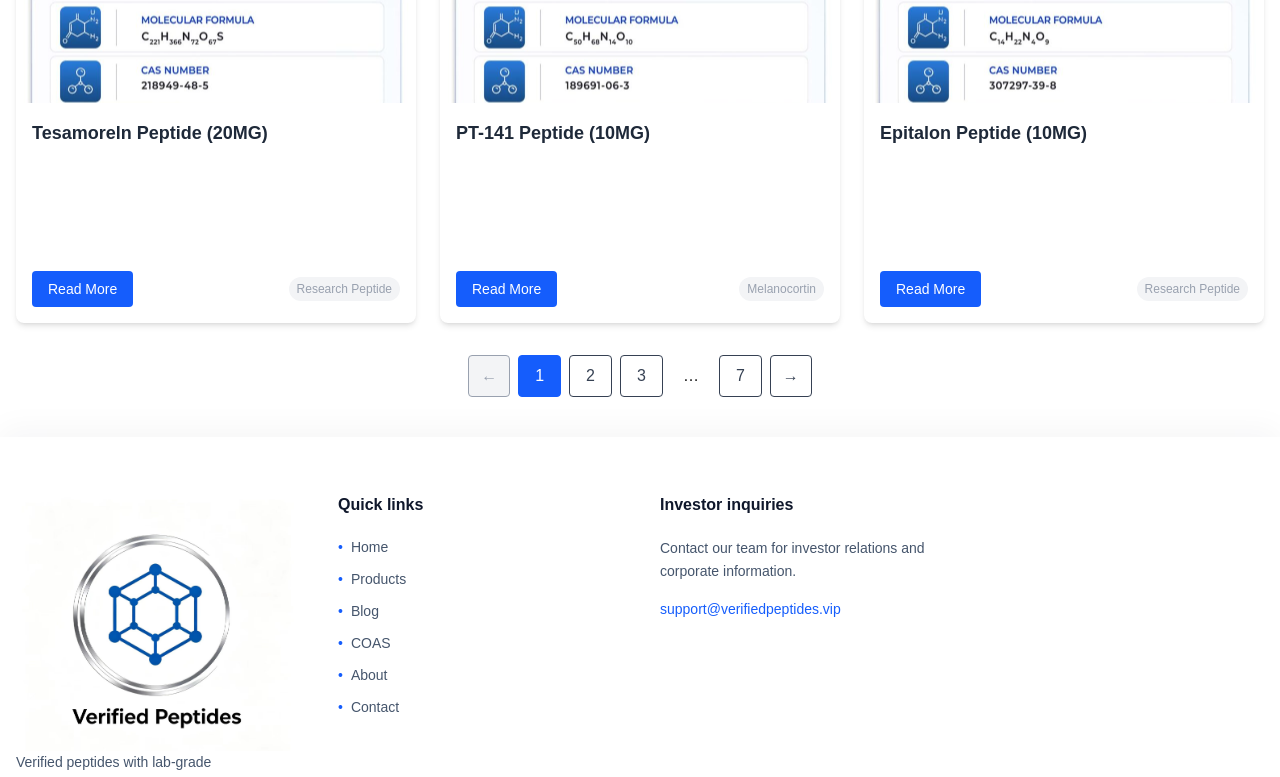
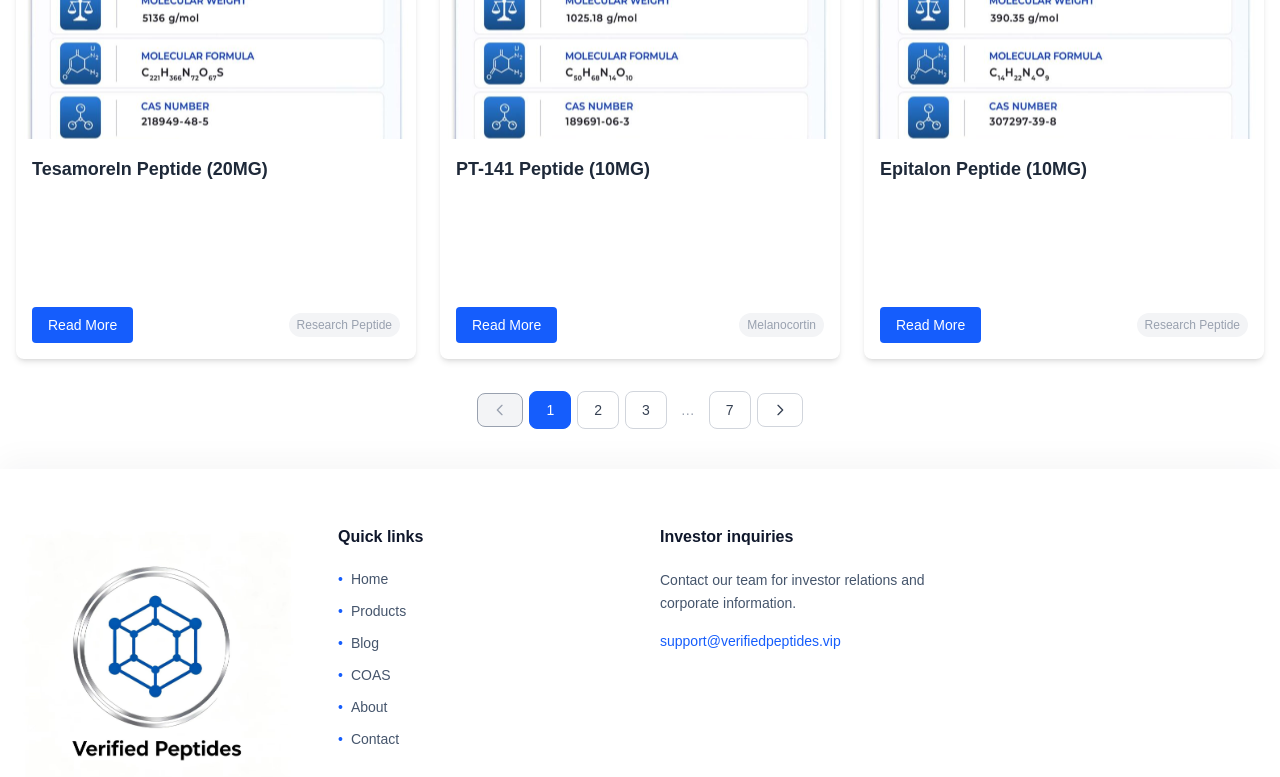
Before and after one commit to isAsong/verifiedpeptides, a Next.js app: page /products in a window 1280 px wide. Shown: the part 1838-2615 px from the top of the page. Built offline with nearby package versions, Linux system fonts and the light colour scheme.

Commit message:
谷歌验证

```diff
--- a/app/blog/page.jsx
+++ b/app/blog/page.jsx
@@ -7,7 +7,7 @@ import Link from 'next/link';
 
 export const metadata = {
   title: 'Blog',
-  description: 'Read the latest research insights from Veritas Bio Labs.',
+  description: 'Read the latest research insights from verifiedpeptides.',
 };
 
 const POSTS_PER_PAGE = 6; // 每页显示 6 篇文章
--- a/app/products/page.jsx
+++ b/app/products/page.jsx
@@ -7,8 +7,47 @@ import { Suspense } from 'react';
 
 const PRODUCTS_PER_PAGE = 9;
 
+// ============================================================
+// ✅ SEO: 动态生成页面元数据
+// ============================================================
+export async function generateMetadata({ searchParams }) {
+  const params = await searchParams;
+  const category = params?.category || '';
+  const page = parseInt(params?.page) || 1;
+
+  // 基础配置
+  const baseTitle = 'Research Peptides | verifiedpeptides';
+  const baseDescription = 'Browse our catalog of high-purity research peptides for laboratory and scientific research. All products come with Certificates of Analysis (COAS).';
+
+  // 如果是首页（无分类筛选）
+  if (!category) {
+    return {
+      title: `Research Peptides ${page > 1 ? `- Page ${page}` : ''}`,
+      description: `Discover premium research peptides including Tirzepatide, Retatrutide, Semaglutide and more. Rigorously tested, independently verified.${page > 1 ? ` Page ${page}.` : ''}`,
+      alternates: {
+        canonical: `https://verifiedpeptides.com/products${page > 1 ? `?page=${page}` : ''}`,
+      },
+    };
+  }
+
+  // 带分类筛选的页面
+  const categoryLabel = category;
+  const categoryCount = products.filter(p => p.category === category).length;
+
+  return {
+    title: `${categoryLabel} Research Peptides ${page > 1 ? `- Page ${page}` : ''}`,
+    description: `Shop high-quality ${categoryLabel} research peptides for your lab. ${categoryCount} products available with full COAS and third-party testing.${page > 1 ? ` Page ${page}.` : ''}`,
+    alternates: {
+      canonical: `https://verifiedpeptides.com/products?category=${encodeURIComponent(category)}${page > 1 ? `&page=${page}` : ''}`,
+    },
+  };
+}
+
+// ============================================================
+// ✅ 页面组件
+// ============================================================
 export default async function ProductsPage({ searchParams }) {
-  const params = await searchParams; // ✅ 异步解析
+  const params = await searchParams;
   const category = params?.category || '';
   const page = parseInt(params?.page) || 1;
 
@@ -25,12 +64,40 @@ export default async function ProductsPage({ searchParams }) {
   const endIndex = startIndex + PRODUCTS_PER_PAGE;
   const paginatedProducts = filteredProducts.slice(startIndex, endIndex);
 
+  // 结构化数据（JSON-LD）- 产品列表页的 BreadcrumbList
+  const breadcrumbData = {
+    '@context': 'https://schema.org',
+    '@type': 'BreadcrumbList',
+    itemListElement: [
+      { '@type': 'ListItem', position: 1, name: 'Home', item: 'https://verifiedpeptides.com' },
+      { '@type': 'ListItem', position: 2, name: 'Products', item: 'https://verifiedpeptides.com/products' },
+      ...(category ? [{ '@type': 'ListItem', position: 3, name: category, item: `https://verifiedpeptides.com/products?category=${encodeURIComponent(category)}` }] : []),
+    ],
+  };
+
   return (
+    <>
+      {/* ✅ 结构化数据（JSON-LD） */}
+      <script
+        type="application/ld+json"
+        dangerouslySetInnerHTML={{ __html: JSON.stringify(breadcrumbData) }}
+      />
+
       <div className="container mx-auto px-4 py-10">
-      <h1 className="text-3xl md:text-4xl font-bold text-gray-900 mb-6">
-        Our Products
+        {/* ✅ 页面标题区 - 带分类描述 */}
+        <div className="mb-6">
+          <h1 className="text-3xl md:text-4xl font-bold text-gray-900">
+            {category ? `${category} Research Peptides` : 'Our Products'}
           </h1>
+          {category && (
+            <p className="mt-2 text-gray-600">
+              Browse our selection of {category.toLowerCase()} research peptides.
+              All products are rigorously tested with full COAS.
+            </p>
+          )}
+        </div>
 
+        {/* 分类筛选器 */}
         <Suspense fallback={<div className="h-10 w-full bg-gray-200 animate-pulse rounded" />}>
           <CategoryFilter
             categories={productCategories}
@@ -38,13 +105,20 @@ export default async function ProductsPage({ searchParams }) {
           />
         </Suspense>
 
+        {/* 产品列表 */}
         {paginatedProducts.length === 0 ? (
           <div className="text-center py-16">
-          <p className="text-gray-500">No products found.</p>
+            <p className="text-gray-500">No products found in this category.</p>
           </div>
         ) : (
           <>
-          <div className="grid grid-cols-1 sm:grid-cols-2 lg:grid-cols-3 gap-6 mt-6">
+            {/* 产品总数提示 */}
+            <p className="text-sm text-gray-500 mt-4">
+              Showing {startIndex + 1}-{Math.min(endIndex, totalItems)} of {totalItems} products
+              {category && ` in "${category}"`}
+            </p>
+
+            <div className="grid grid-cols-1 sm:grid-cols-2 lg:grid-cols-3 gap-6 mt-4">
               {paginatedProducts.map((product) => (
                 <ProductCard key={product.id} product={product} />
               ))}
@@ -54,10 +128,12 @@ export default async function ProductsPage({ searchParams }) {
               <Pagination
                 currentPage={currentPage}
                 totalPages={totalPages}
+                category={category}
               />
             )}
           </>
         )}
       </div>
+    </>
   );
 }
--- a/components/common/Pagination.jsx
+++ b/components/common/Pagination.jsx
@@ -8,14 +8,26 @@ export default function Pagination({ currentPage, totalPages }) {
   const pathname = usePathname();
   const searchParams = useSearchParams();
 
+  /**
+   * 生成分页 URL，保留所有现有查询参数（如 category）
+   */
   const createPageUrl = (pageNumber) => {
     const params = new URLSearchParams(searchParams?.toString() || '');
-    params.set('page', pageNumber);
+    // 如果是第一页，移除 page 参数（更干净的 URL）
+    if (pageNumber === 1) {
+      params.delete('page');
+    } else {
+      params.set('page', String(pageNumber));
+    }
     return `${pathname}?${params.toString()}`;
   };
 
+  /**
+   * 生成页码数组（带省略号）
+   * 例如: [1, 2, 3, '...', 8, 9, 10]
+   */
   const getPageNumbers = () => {
-    const delta = 2;
+    const delta = 2; // 当前页前后显示 2 页
     const range = [];
     const rangeWithDots = [];
     let l;
@@ -45,54 +57,79 @@ export default function Pagination({ currentPage, totalPages }) {
     return rangeWithDots;
   };
 
+  // 只有一页时不显示分页
   if (totalPages <= 1) return null;
 
+  const pageNumbers = getPageNumbers();
+
   return (
-    <div className="flex justify-center items-center space-x-2 mt-8">
+    <nav
+      className="flex justify-center items-center space-x-1.5 mt-8"
+      aria-label="Pagination"
+    >
+      {/* 上一页 */}
       <Link
         href={createPageUrl(currentPage - 1)}
-        className={`px-3 py-2 rounded border ${
+        aria-disabled={currentPage === 1}
+        className={`px-3.5 py-2 rounded-lg border text-sm font-medium transition-colors ${
           currentPage === 1
             ? 'bg-gray-100 text-gray-400 cursor-not-allowed pointer-events-none'
-            : 'bg-white text-gray-700 hover:bg-gray-50'
+            : 'bg-white text-gray-700 hover:bg-gray-50 border-gray-300 hover:border-gray-400'
         }`}
       >
-        &larr;
+        <span className="sr-only">Previous</span>
+        <svg className="w-4 h-4" fill="none" stroke="currentColor" viewBox="0 0 24 24">
+          <path strokeLinecap="round" strokeLinejoin="round" strokeWidth="2" d="M15 19l-7-7 7-7" />
+        </svg>
       </Link>
 
-      {getPageNumbers().map((page, idx) => {
+      {/* 页码按钮 */}
+      {pageNumbers.map((page, idx) => {
         if (page === '...') {
           return (
-            <span key={`dots-${idx}`} className="px-3 py-2">
+            <span
+              key={`dots-${idx}`}
+              className="px-2 py-2 text-sm text-gray-400"
+              aria-hidden="true"
+            >
               …
             </span>
           );
         }
+
+        const isActive = page === currentPage;
+
         return (
           <Link
             key={page}
             href={createPageUrl(page)}
-            className={`px-4 py-2 rounded border ${
-              page === currentPage
-                ? 'bg-blue-600 text-white border-blue-600'
-                : 'bg-white text-gray-700 hover:bg-gray-50'
+            className={`px-4 py-2 rounded-lg border text-sm font-medium transition-colors min-w-[40px] text-center ${
+              isActive
+                ? 'bg-blue-600 text-white border-blue-600 hover:bg-blue-700'
+                : 'bg-white text-gray-700 border-gray-300 hover:bg-gray-50 hover:border-gray-400'
             }`}
+            aria-current={isActive ? 'page' : undefined}
           >
             {page}
           </Link>
         );
       })}
 
+      {/* 下一页 */}
       <Link
         href={createPageUrl(currentPage + 1)}
-        className={`px-3 py-2 rounded border ${
+        aria-disabled={currentPage === totalPages}
+        className={`px-3.5 py-2 rounded-lg border text-sm font-medium transition-colors ${
           currentPage === totalPages
             ? 'bg-gray-100 text-gray-400 cursor-not-allowed pointer-events-none'
-            : 'bg-white text-gray-700 hover:bg-gray-50'
+            : 'bg-white text-gray-700 hover:bg-gray-50 border-gray-300 hover:border-gray-400'
         }`}
       >
-        &rarr;
+        <span className="sr-only">Next</span>
+        <svg className="w-4 h-4" fill="none" stroke="currentColor" viewBox="0 0 24 24">
+          <path strokeLinecap="round" strokeLinejoin="round" strokeWidth="2" d="M9 5l7 7-7 7" />
+        </svg>
       </Link>
-    </div>
+    </nav>
   );
 }
--- /dev/null
+++ b/public/google9eba0fb8c13450c6.html
@@ -0,0 +1 @@
+google-site-verification: google9eba0fb8c13450c6.html
```
Lines whose indentation alone changed are shown as unchanged.
